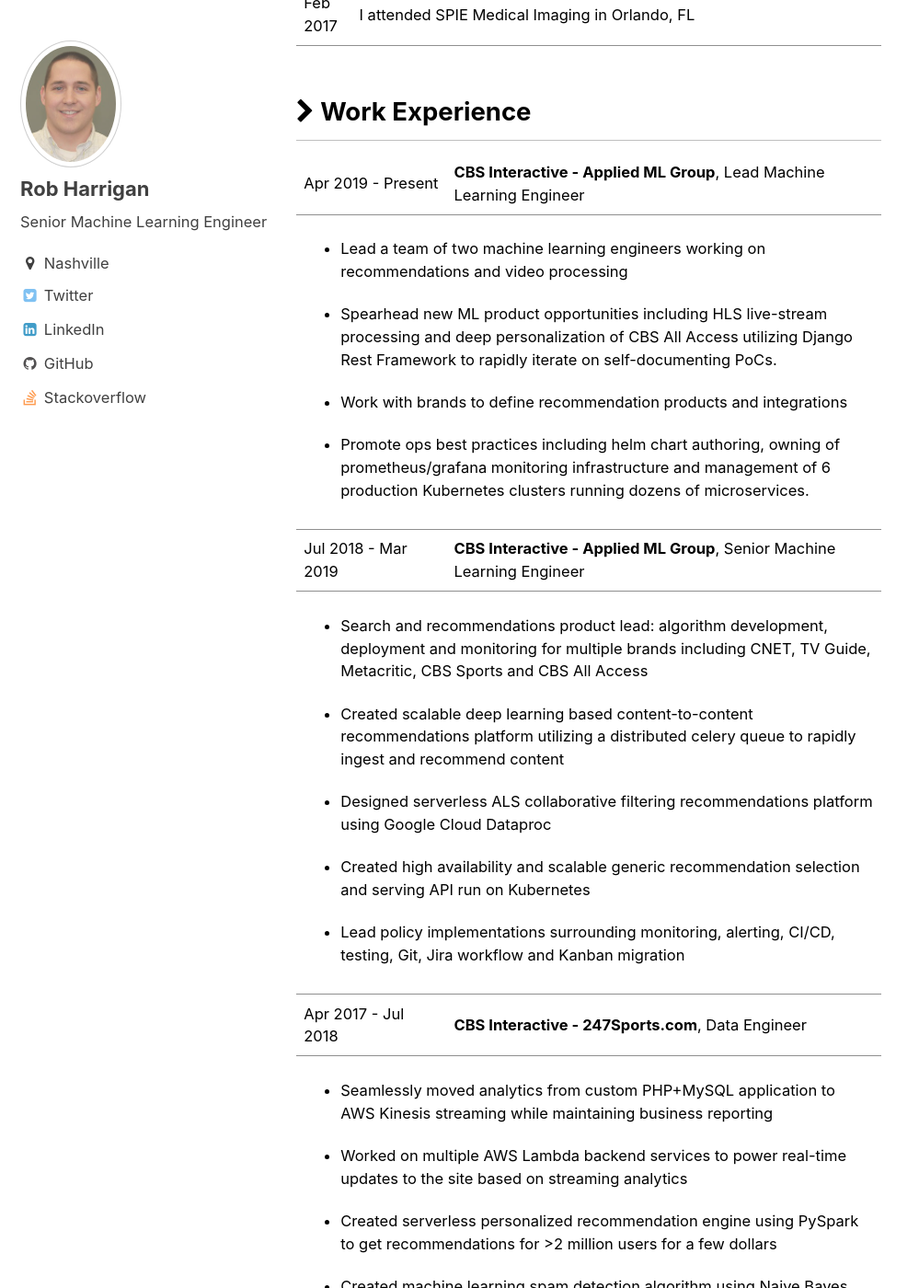
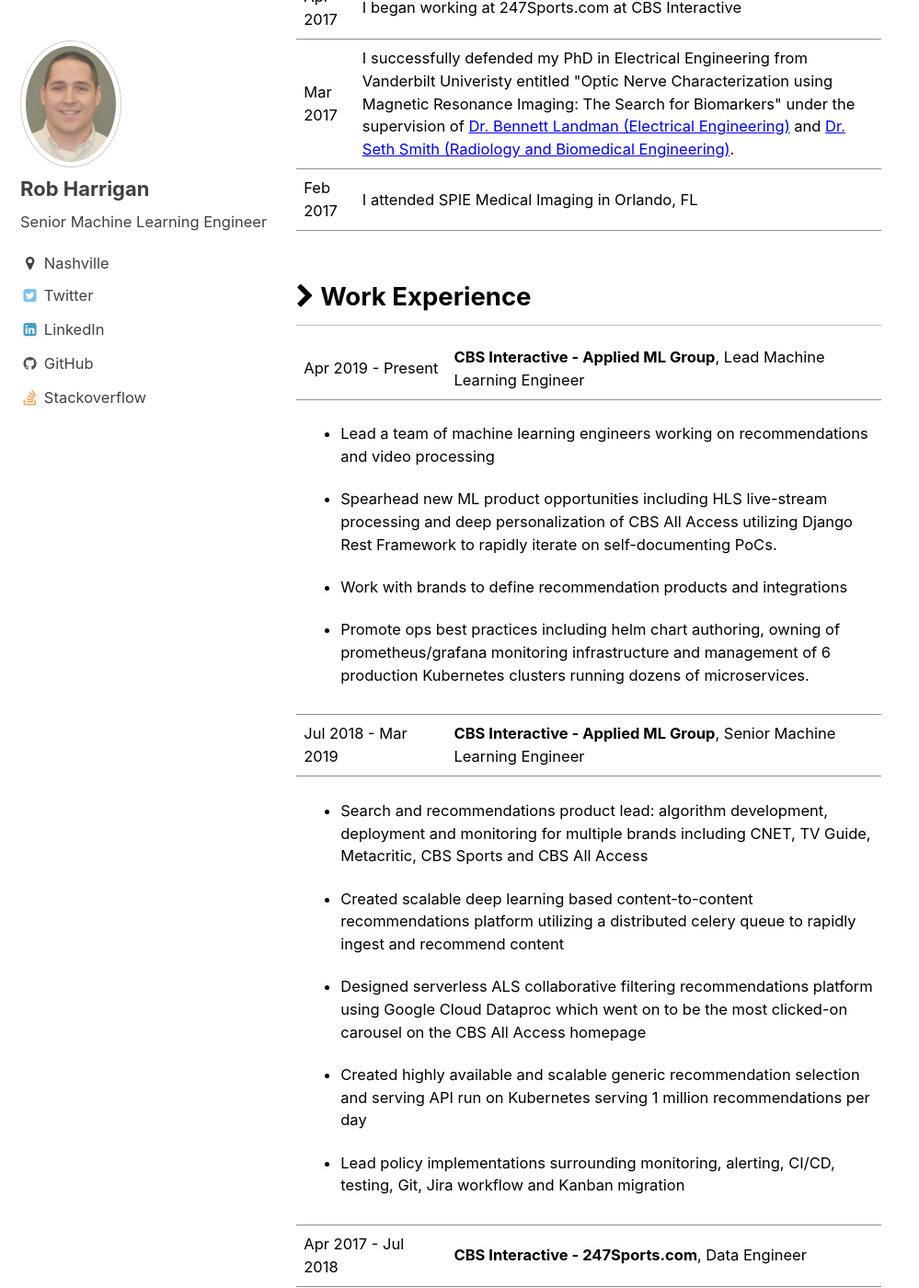
Before and after one commit to Raab70/Raab70.github.io, a Jekyll site: the page built from _pages/about.md, in a window 1280 px wide and 1400 px high, scrolled down 1361 px. Shown: the whole window at 92% size, without its empty margins (0-999 px from the left). Built offline with Jekyll 4.4.1, drawn with Linux system fonts in a browser that asks for light colours; some of the changed text lies outside the part shown.

Commit message:
Update news

```diff
--- a/_includes/cv.md
+++ b/_includes/cv.md
@@ -4,12 +4,24 @@
 ## <i class="fa fa-chevron-right"></i> News
 <table class="table table-hover">
 <tr>
+  <td class='col-md-3'>Mar 2020</td>
+  <td>I will be presenting "<a href='https://2020.pytennessee.org/talks/deploying-machine-learning-models-with-flask-and-docker'>Deploying Machine Learning Models with Flask and Docker</a>" at PyTennessee 2020</td>
+</tr>
+<tr>
+  <td class='col-md-3'>Oct 2019</td>
+  <td>I attended ODSC West 2019 in San Francisco, California</td>
+</tr>
+<tr>
+  <td class='col-md-3'>Apr 2019</td>
+  <td>I was promoted to Lead Machine Learning Engineer in the Applied Machine Learning Group within CBS Interactive</td>
+</tr>
+<tr>
   <td class='col-md-3'>Apr 2019</td>
   <td>I presented "A Glimpse into CBS Interactive's AI/ML Group" at Google Next 2019 in San Francisco, California <a href='https://youtu.be/hX71H78UYAc'>Available on YouTube</a></td>
 </tr>
 <tr>
   <td class='col-md-3'>Aug 2018</td>
-  <td>I will be presenting "Serverless Streaming Web Analytics with AWS Kinesis and Lambda" at the Nashville Analytics Summit and Nashville AWS users group meetup</td>
+  <td>I presented "Serverless Streaming Web Analytics with AWS Kinesis and Lambda" at the Nashville Analytics Summit and Nashville AWS users group meetup</td>
 </tr>
 <tr>
   <td class='col-md-3'>Jul 2018</td>
@@ -56,7 +68,7 @@
 <td colspan="100%">
 <ul>
 <li markdown="1">
-Lead a team of two machine learning engineers working on recommendations and video processing
+Lead a team of machine learning engineers working on recommendations and video processing
 </li>
 <li markdown="1">
 Spearhead new ML product opportunities including HLS live-stream processing and deep personalization of CBS All Access utilizing Django Rest Framework to rapidly iterate on self-documenting PoCs.
@@ -84,10 +96,10 @@ Search and recommendations product lead: algorithm development, deployment and m
 Created scalable deep learning based content-to-content recommendations platform utilizing a distributed celery queue to rapidly ingest and recommend content
 </li>
 <li markdown="1">
-Designed serverless ALS collaborative filtering recommendations platform using Google Cloud Dataproc
+Designed serverless ALS collaborative filtering recommendations platform using Google Cloud Dataproc which went on to be the most clicked-on carousel on the CBS All Access homepage
 </li>
 <li markdown="1">
-Created high availability and scalable generic recommendation selection and serving API run on Kubernetes
+Created highly available and scalable generic recommendation selection and serving API run on Kubernetes serving 1 million recommendations per day
 </li>
 <li markdown="1">
 Lead policy implementations surrounding monitoring, alerting, CI/CD, testing, Git, Jira workflow and Kanban migration
--- a/_includes/last-updated.txt
+++ b/_includes/last-updated.txt
@@ -1 +1 @@
-2019-08-23
+2020-01-24
```
